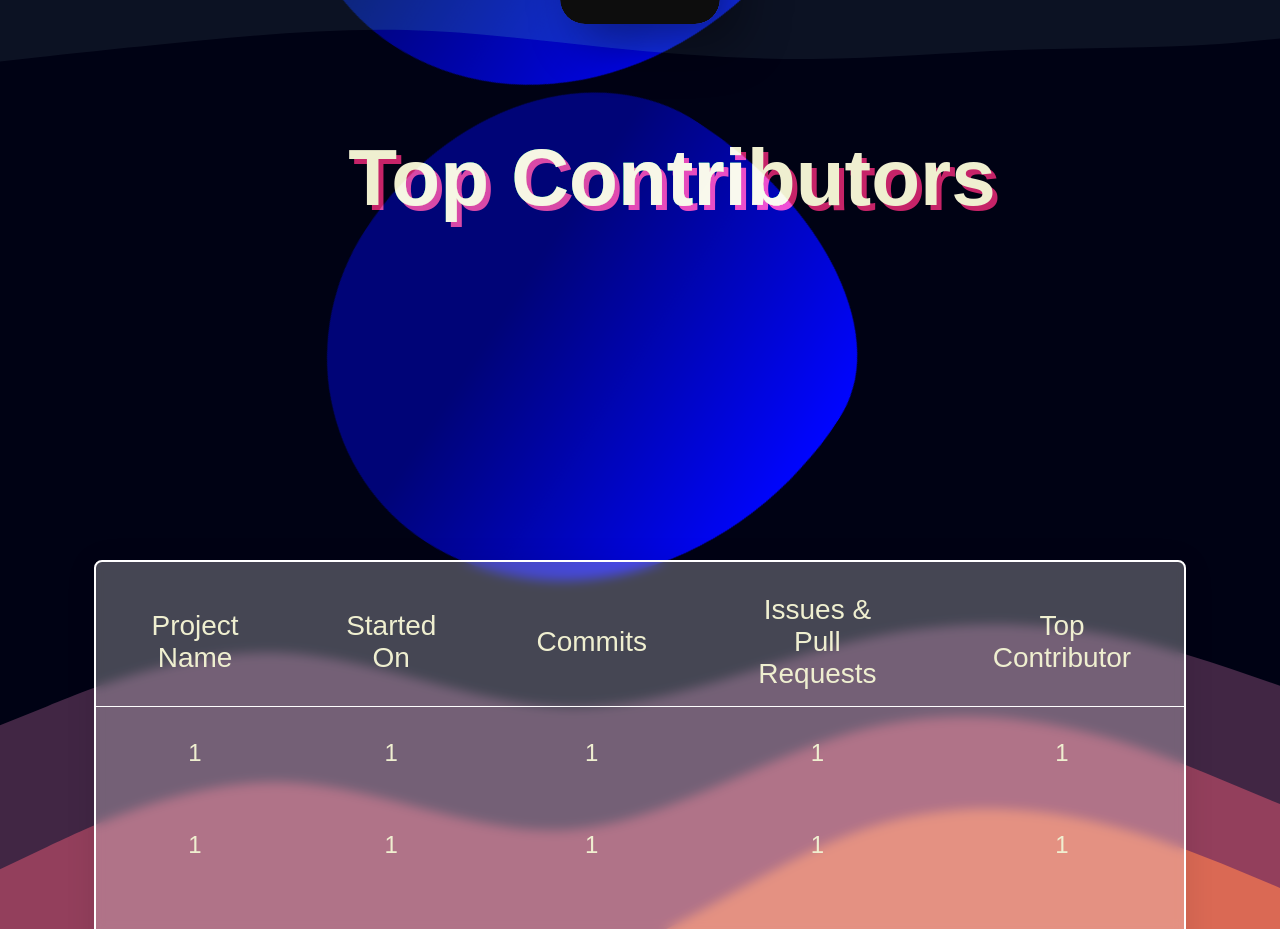
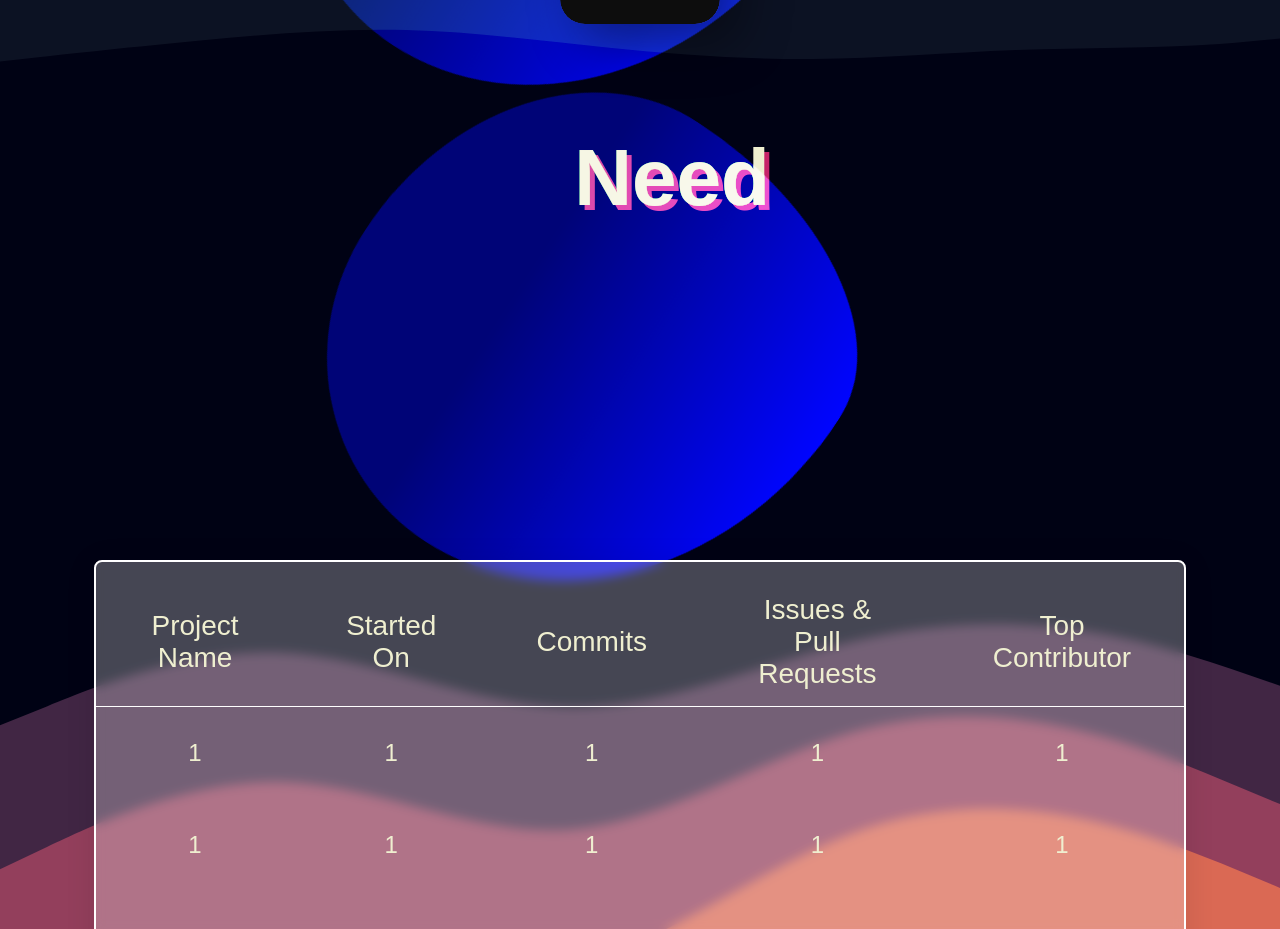
Before and after one commit to ips610/Github-Oraganization-Dashboard-Creator, a React (Create React App) app in the folder gh-portfolio/: page / in a window 1280 px wide. Shown: the part 2380-3309 px from the top of the page. Built offline with nearby package versions, Linux system fonts and the light colour scheme.

Commit message:
Update homePage.js

```diff
--- a/gh-portfolio/src/homePage/homePage.js
+++ b/gh-portfolio/src/homePage/homePage.js
@@ -104,7 +104,7 @@ export function HomePage() {
       </div>
 
       <div className="top_contributors">
-        <p>Top Contributors</p>
+        <p>Need</p>
         <div className="top_contributors_content">
           <div className="top_contributors_content_1">
             {/* <ContributorContent
```
